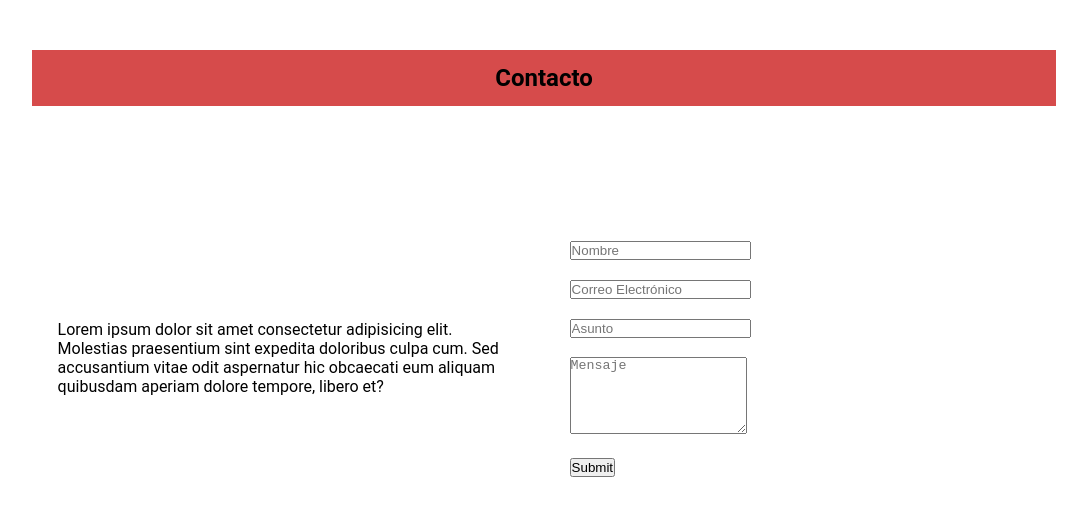
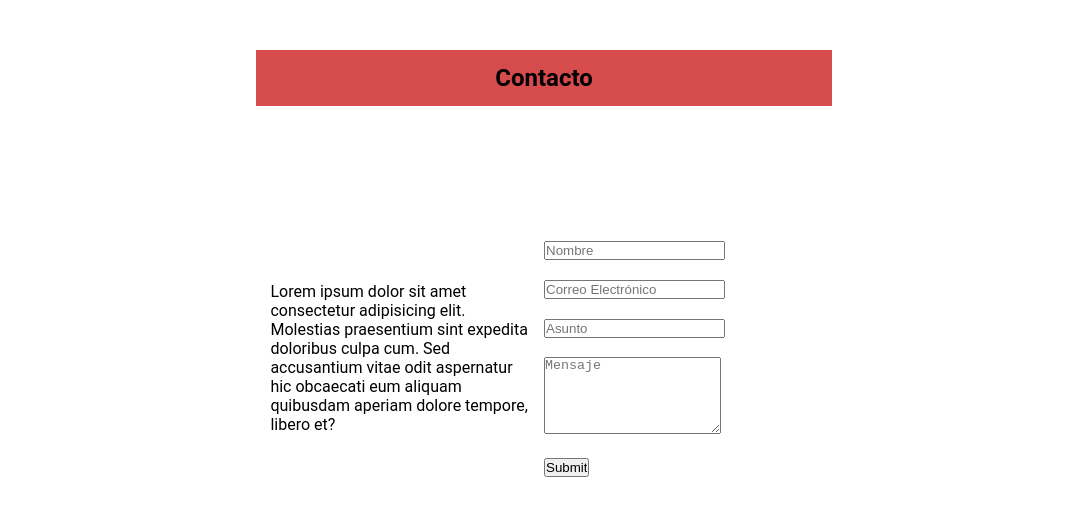
Before and after one commit to 23luz0/practicaHTMLyCSS, a plain HTML site: page formulario/form.html in a window 1280 px wide. Shown: the whole page, without its empty margins (96-1183 px from the left). Drawn offline with Linux system fonts and the light colour scheme.

Commit message:
Update styles.css

```diff
--- a/formulario/styles.css
+++ b/formulario/styles.css
@@ -10,7 +10,7 @@ body{
     grid-template-columns: 1fr 1fr;
     grid-template-rows: 10% 1fr;
     margin: 50px auto;
-    width: 80%;
+    width:45%;
     height: 70vh;
     align-items: center;
 }
@@ -29,8 +29,3 @@ body{
     width: 90%;
     margin: 0 auto;
 }
-.cont{
-    width: 90%;
-    margin: 0 auto;
-
-}
```
